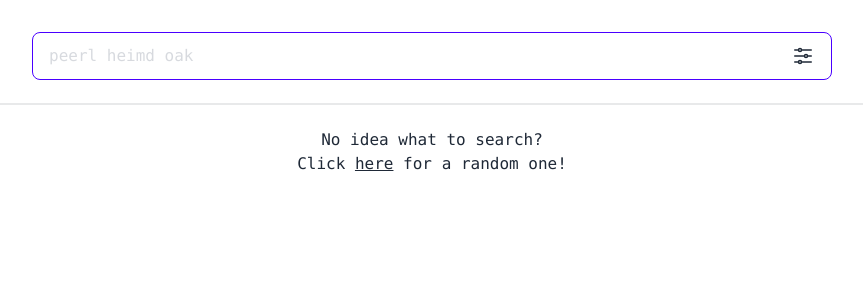
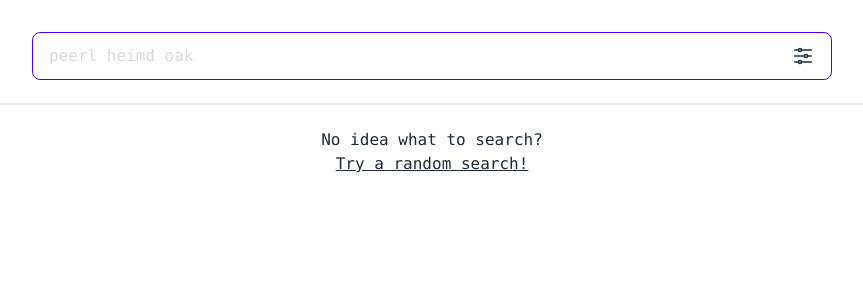
Before and after one commit to anon962/AmyBotV2-web, a SvelteKit app: page /equip in a window 1280 px wide. Shown: the top 300 px of the page, without its empty margins (208-1071 px from the left). Built offline with nearby package versions, Linux system fonts and the light colour scheme.

Commit message:
fix dialog resets

```diff
--- a/src/lib/equip-search/search-bar/dialog.svelte
+++ b/src/lib/equip-search/search-bar/dialog.svelte
@@ -21,7 +21,7 @@
     }
 
     function resetAndClose() {
-        setValue(formInitial)
+        setValue($formInitial)
         closeDialog()
     }
 
@@ -41,7 +41,7 @@
     }
 
     function handleReset() {
-        setValue(formInitial)
+        setValue($formInitial)
     }
 
     // Parent component sets appends hash to url on dialog open
--- a/src/routes/equip/+page.svelte
+++ b/src/routes/equip/+page.svelte
@@ -45,7 +45,6 @@
     }
 </script>
 
-<!-- @todo: loading skeleton -->
 <div class="flex flex-col items-center p-4 pt-8">
     <SearchBar />
 
@@ -61,12 +60,11 @@
         <div class="text-center">
             No idea what to search?
             <br />
-            Click <a href={getRandomQuery()} class="link">here</a> for a random one!
+            <a href={getRandomQuery()} class="link">Try a random search!</a>
         </div>
     {:else if !data.initEquips.length}
         No equips found
     {:else}
-        <!-- @todo: handle zero results -->
         {#each groupByName(data.initEquips) as grp}
             <EquipTable data={grp} />
         {/each}
```
